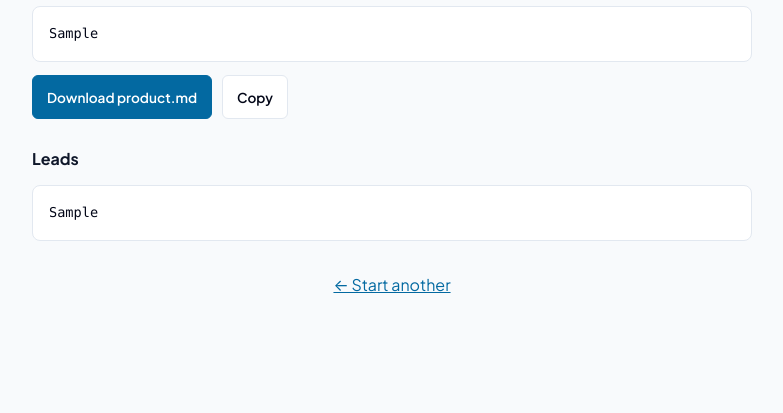
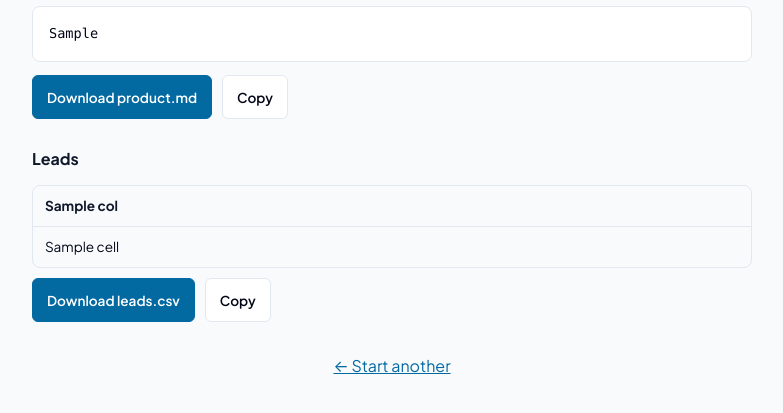
Before and after one commit to YAlegend/b2b-lead-generation-using-icp, a FastAPI app: template webapp/templates/results.html in a window 1280 px wide. Shown: the part 168-581 px from the top of the page, without its empty margins (248-1031 px from the left). Run offline with FastAPI, Linux system fonts and the light colour scheme; the template is opened without the code that fills it: most values are stand-ins (such as "Sample title", 1, 10 or a date in 2020); some libraries are stand-ins or nearby versions.

Commit message:
Render leads as a downloadable CSV table, add opt-in verified-email fetch
OpenOutreach's `find` command prints CSV to stdout, but the web app was
dumping that raw text into a <pre> block with no download option — the
only one of the four outputs without one. Now parsed server-side into
a proper table with a Download leads.csv button matching the other
three files.

Also, BetterContact's verified-email lookup (openoutreach find N emails)
spends a credit per lead and was never actually being requested, so
providing a BetterContact key silently got free name/title/company
matches only. Added an explicit "include verified emails" checkbox so
that's a deliberate opt-in, not a defeated field.

Co-Authored-By: Claude Sonnet 5 <noreply@anthropic.com>

```diff
--- a/webapp/main.py
+++ b/webapp/main.py
@@ -6,6 +6,8 @@ product/ICP/email-sequence files and (optionally) a first batch of leads,
 no terminal required.
 """
 
+import csv
+import io
 import os
 import sys
 from pathlib import Path
@@ -80,6 +82,17 @@ def _slug_from(url: str, description: str) -> str:
     return "my-company"
 
 
+def _parse_leads_csv(raw: str):
+    """Parse OpenOutreach's CSV stdout into (header, rows) for table display."""
+    raw = raw.strip()
+    if not raw:
+        return [], []
+    rows = list(csv.reader(io.StringIO(raw)))
+    if not rows:
+        return [], []
+    return rows[0], rows[1:]
+
+
 def _llm_env_for(provider: str, api_key: str) -> dict:
     """Env vars so OpenOutreach's own LLM calls use the same provider/key."""
     if provider == "anthropic" and api_key:
@@ -113,6 +126,7 @@ def generate(
     api_key: str = Form(""),
     bettercontact_key: str = Form(""),
     lead_count: int = Form(10),
+    with_emails: bool = Form(False),
 ):
     url = url.strip()
     description = description.strip()
@@ -171,13 +185,16 @@ def generate(
 
     leads_output = ""
     leads_error = ""
+    leads_header, leads_rows = [], []
     if bettercontact_key:
         try:
             leads_output = find_leads(
                 product_md, target_md, bettercontact_key,
                 count=lead_count,
                 llm_env=_llm_env_for(provider, api_key),
+                with_emails=with_emails,
             )
+            leads_header, leads_rows = _parse_leads_csv(leads_output)
         except LeadsError as exc:
             leads_error = str(exc)
 
@@ -193,6 +210,8 @@ def generate(
             "email_md": email_md,
             "leads_output": leads_output,
             "leads_error": leads_error,
+            "leads_header": leads_header,
+            "leads_rows": leads_rows,
         },
     )
 
--- a/webapp/templates/results.html
+++ b/webapp/templates/results.html
@@ -66,6 +66,15 @@
       padding: 12px 14px; border-radius: 8px; font-size: .88rem;
     }
     .empty { color: var(--muted); font-size: .9rem; }
+    .table-wrap { overflow-x: auto; border: 1px solid var(--border); border-radius: 8px; }
+    table { width: 100%; border-collapse: collapse; font-size: .85rem; }
+    th, td {
+      text-align: left; padding: 10px 12px; white-space: nowrap;
+      border-bottom: 1px solid var(--border);
+    }
+    th { background: var(--bg); color: var(--primary); font-weight: 700; }
+    tbody tr:last-child td { border-bottom: none; }
+    tbody tr:hover td { background: var(--bg); }
     footer { margin-top: 20px; text-align: center; }
     footer a { color: var(--cta); }
     @media (prefers-reduced-motion: reduce) { * { transition: none !important; } }
@@ -106,8 +115,29 @@
 
   <section>
     <h2>Leads</h2>
-    {% if leads_output %}
-      <pre>{{ leads_output }}</pre>
+    {% if leads_rows %}
+      <pre id="content-leads" hidden>{{ leads_output }}</pre>
+      <div class="table-wrap">
+        <table>
+          <thead>
+            <tr>{% for col in leads_header %}<th>{{ col }}</th>{% endfor %}</tr>
+          </thead>
+          <tbody>
+            {% for row in leads_rows %}
+            <tr>{% for cell in row %}<td>{{ cell }}</td>{% endfor %}</tr>
+            {% endfor %}
+          </tbody>
+        </table>
+      </div>
+      <div class="actions">
+        <button class="primary" onclick="download('leads', '{{ slug }}-leads.csv')">Download leads.csv</button>
+        <button onclick="copyPanel('leads', this)">Copy</button>
+      </div>
+    {% elif leads_output %}
+      <pre id="content-leads">{{ leads_output }}</pre>
+      <div class="actions">
+        <button class="primary" onclick="download('leads', '{{ slug }}-leads.csv')">Download leads.csv</button>
+      </div>
     {% elif leads_error %}
       <p class="warn" role="alert">{{ leads_error }}</p>
     {% else %}
```
Also changed, not shown: webapp/templates/index.html (+15 -0 lines).
